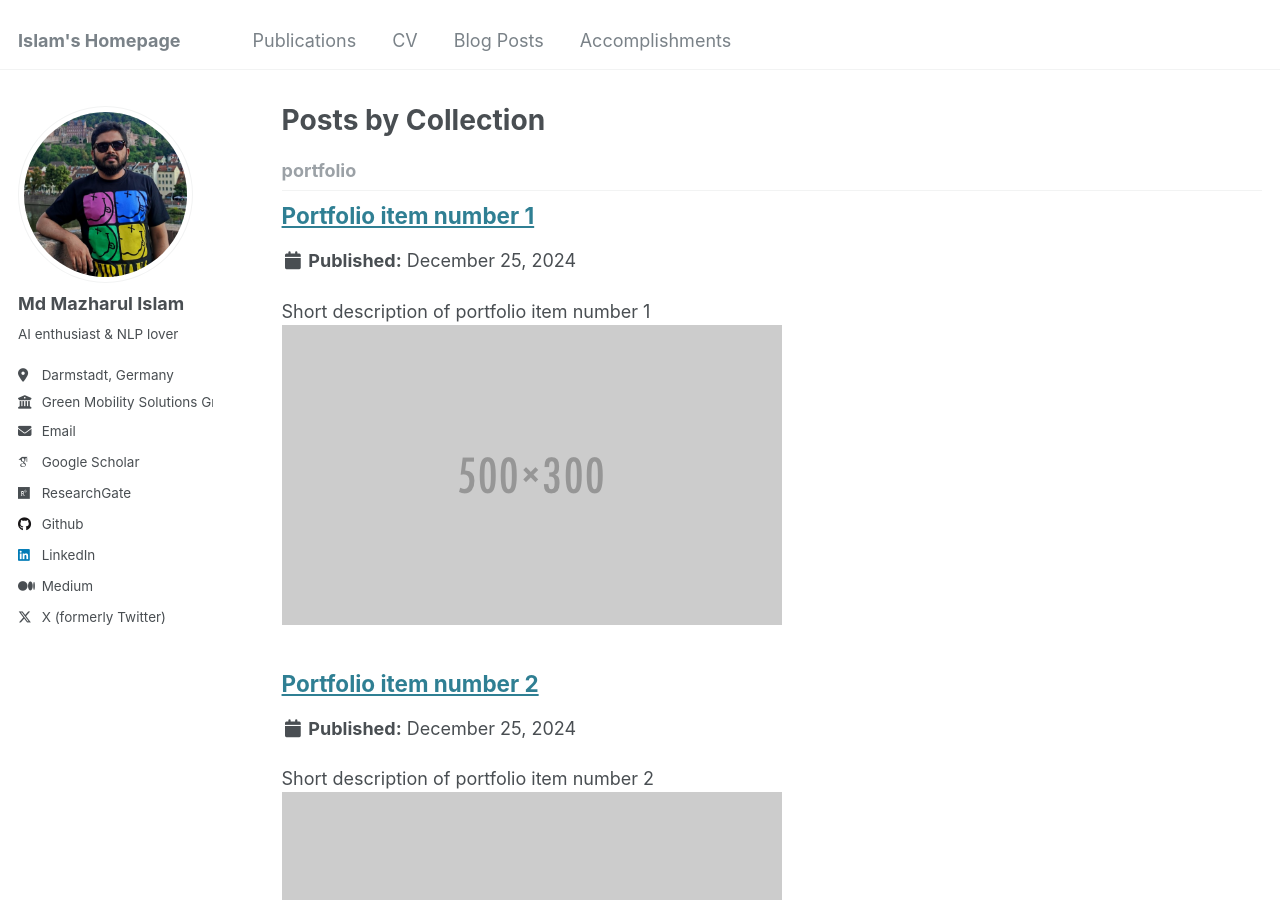
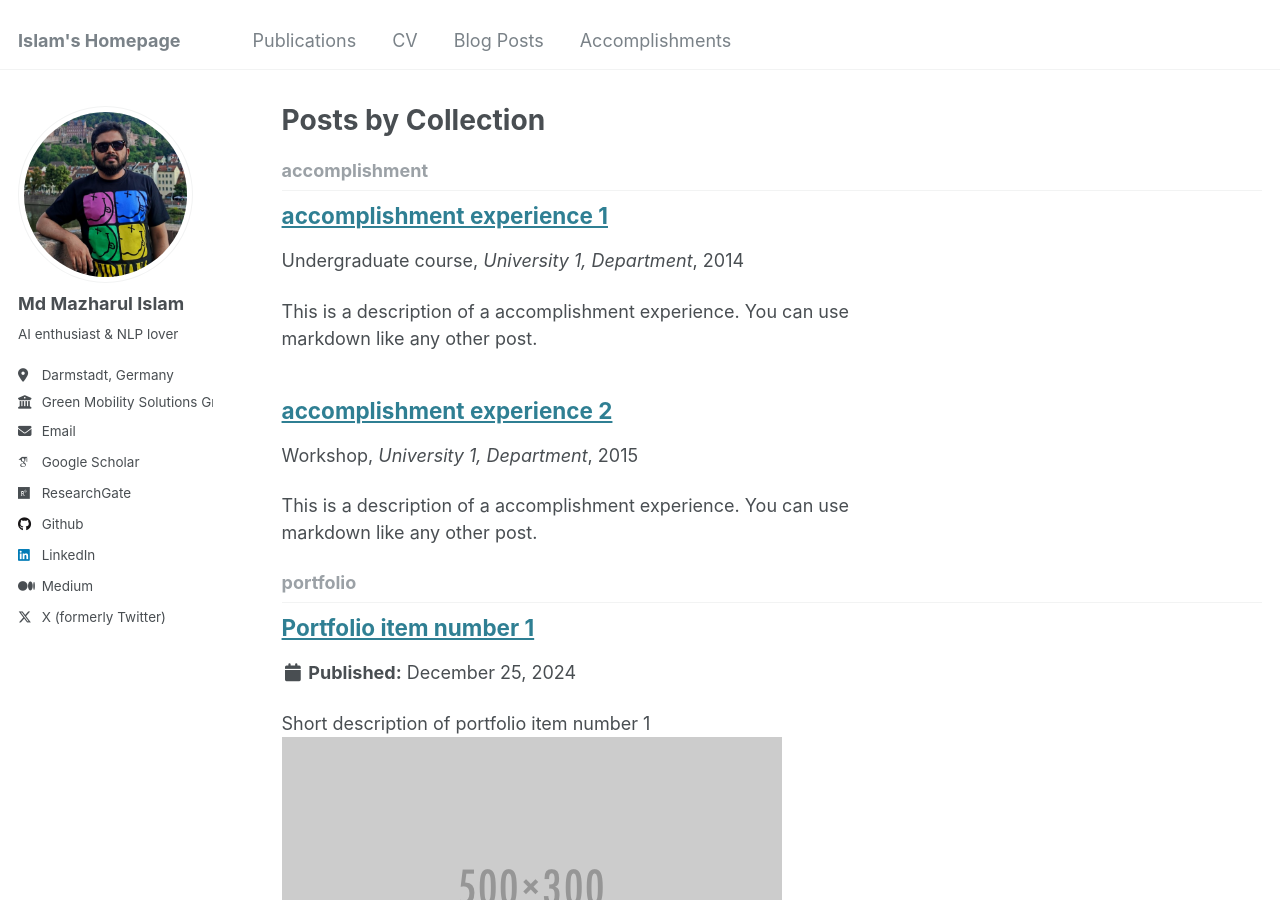
Before and after one commit to mdislammazharul/mdislammazharul.github.io, a Jekyll site: the page built from _pages/collection-archive.html, in a window 1280 px wide and 900 px high. Built offline with Jekyll 4.4.1, drawn with Linux system fonts in a browser that asks for light colours; some web fonts are replaced; some of the changed text lies outside the part shown.

Commit message:
fix: accomplishment issue fixed

```diff
--- /dev/null
+++ b/_accomplishment/2014-spring-accomplishment-1.md
@@ -0,0 +1,20 @@
+---
+title: "accomplishment experience 1"
+collection: accomplishment
+type: "Undergraduate course"
+permalink: /accomplishment/2014-spring-accomplishment-1
+venue: "University 1, Department"
+date: 2014-01-01
+location: "City, Country"
+---
+
+This is a description of a accomplishment experience. You can use markdown like any other post.
+
+Heading 1
+======
+
+Heading 2
+======
+
+Heading 3
+======
--- /dev/null
+++ b/_accomplishment/2015-spring-teaching-2.md
@@ -0,0 +1,20 @@
+---
+title: "accomplishment experience 2"
+collection: accomplishment
+type: "Workshop"
+permalink: /accomplishments/reasoning_with_o1
+venue: "University 1, Department"
+date: 2015-01-01
+location: "City, Country"
+---
+
+This is a description of a accomplishment experience. You can use markdown like any other post.
+
+Heading 1
+======
+
+Heading 2
+======
+
+Heading 3
+======
--- a/_config.yml
+++ b/_config.yml
@@ -205,7 +205,7 @@ kramdown:
 
 # These settings control the types of collections used by the template
 collections:
-  teaching:
+  accomplishment:
     output: true
     permalink: /:collection/:path/
   publications:
@@ -241,7 +241,7 @@ defaults:
   # _teaching
   - scope:
       path: ""
-      type: teaching
+      type: accomplishment
     values:
       layout: single
       author_profile: true
--- a/_includes/archive-single.html
+++ b/_includes/archive-single.html
@@ -38,7 +38,7 @@
       <p class="page__meta"><i class="fa fa-clock-o" aria-hidden="true"></i> {% include read-time.html %}</p>
     {% endif %}
 
-        {% if post.collection == 'teaching' %}
+        {% if post.collection == 'accomplishment' %}
           <p> {{ post.type }}, <i>{{ post.venue }}</i>, {{ post.date | default: "1900-01-01" | date: "%Y" }} </p>
         {% elsif post.collection == 'publications' %}
           <p>Published in <i>{{ post.venue }}</i>, {{ post.date | default: "1900-01-01" | date: "%Y" }} </p>
--- a/_layouts/single.html
+++ b/_layouts/single.html
@@ -34,7 +34,7 @@ layout: default
           <p class="page__date"><strong><i class="fa fa-fw fa-calendar" aria-hidden="true"></i> {{ site.data.ui-text[site.locale].date_label | default: "Published:" }}</strong> <time datetime="{{ page.modified | date: "%Y-%m-%d" }}">{{ page.modified | date: "%B %d, %Y" }}</time></p>
         {% endif %}
 
-        {% if page.collection == 'teaching' %}
+        {% if page.collection == 'accomplishment' %}
           <p> {{ page.type }}, <i>{{ page.venue }}</i>, {{ page.date | default: "1900-01-01" | date: "%Y" }} </p>
         {% elsif page.venue and page.date %}
           <p>Published in <i>{{ page.venue }}</i>, {{ page.date | default: "1900-01-01" | date: "%Y" }} </p>
--- a/_pages/teaching.html
+++ b/_pages/teaching.html
@@ -7,6 +7,6 @@ author_profile: true
 
 {% include base_path %}
 
-{% for post in site.teaching reversed %}
+{% for post in site.accomplishment reversed %}
   {% include archive-single.html %}
 {% endfor %}
```
Also changed, not shown: _pages/cv.md (+2 -2 lines), _teaching/2014-spring-teaching-1.md (deleted, +0 -20 lines), _teaching/2015-spring-teaching-2.md (deleted, +0 -20 lines), _accomplishments/reasoning_with_o1.md (deleted).
